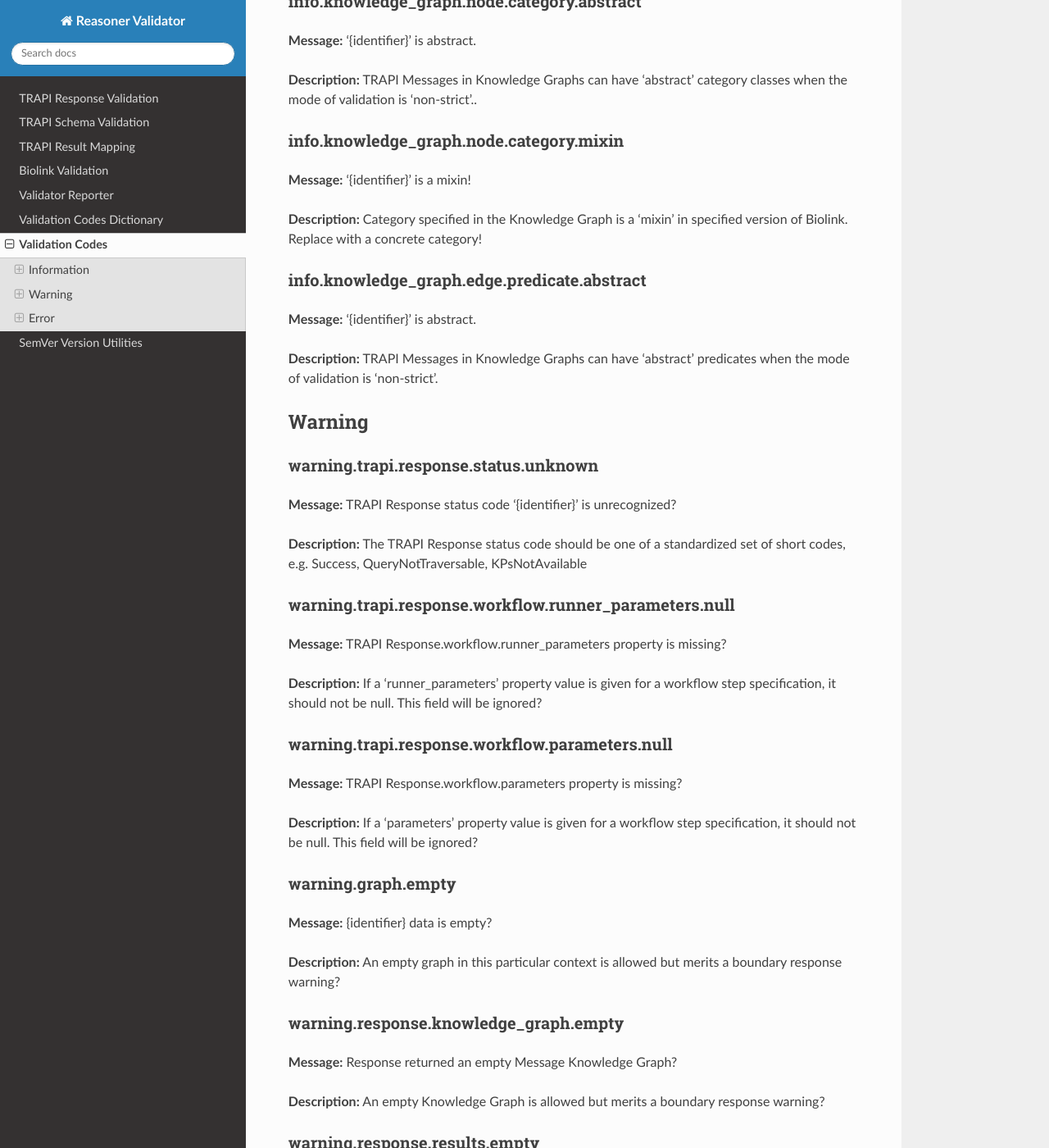
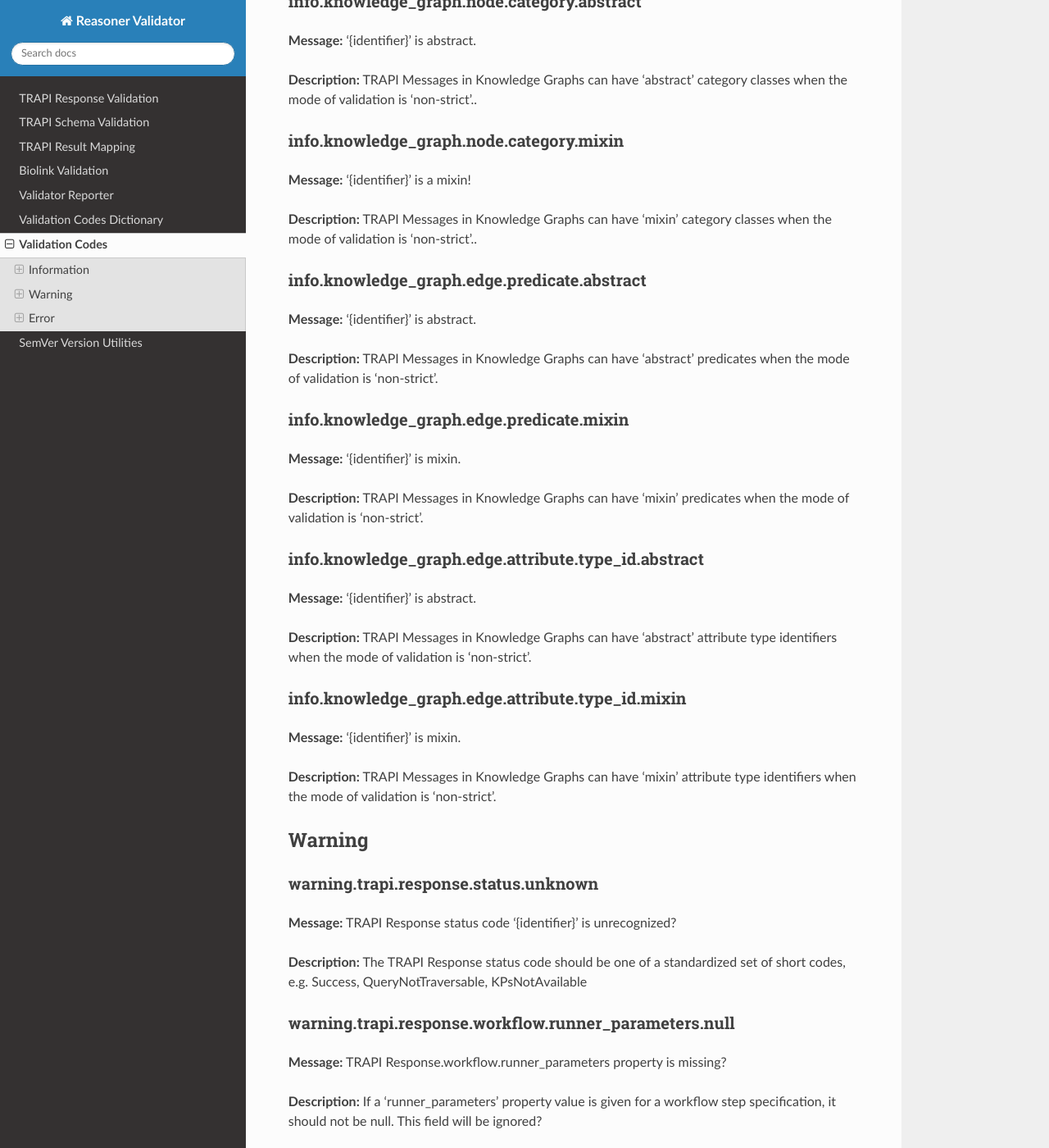
Before and after one commit to NCATSTranslator/reasoner-validator, a Sphinx documentation site: the page built from docs/validation_codes_dictionary.md, in a window 1280 px wide and 1400 px high, scrolled down 1760 px. Shown: the whole window at 82% size. Built offline with Sphinx 7.4.7 and the Read the Docs theme 2.0.0, drawn with Linux system fonts in a browser that asks for light colours; some of the changed text lies outside the part shown.

Commit message:
Added in attribute Type Id validation codes that were missing for 'generic' element filters

```diff
--- a/docs/validation_codes_dictionary.md
+++ b/docs/validation_codes_dictionary.md
@@ -72,13 +72,31 @@
 
 **Message:** '{identifier}' is a mixin!
 
-**Description:** Category specified in the Knowledge Graph is a 'mixin' in specified version of Biolink. Replace with a concrete category!
+**Description:** TRAPI Messages in Knowledge Graphs can have 'mixin' category classes when the mode of validation is 'non-strict'..
 
 ### info.knowledge_graph.edge.predicate.abstract
 
 **Message:** '{identifier}' is abstract.
 
 **Description:** TRAPI Messages in Knowledge Graphs can have 'abstract' predicates when the mode of validation is 'non-strict'.
+
+### info.knowledge_graph.edge.predicate.mixin
+
+**Message:** '{identifier}' is mixin.
+
+**Description:** TRAPI Messages in Knowledge Graphs can have 'mixin' predicates when the mode of validation is 'non-strict'.
+
+### info.knowledge_graph.edge.attribute.type_id.abstract
+
+**Message:** '{identifier}' is abstract.
+
+**Description:** TRAPI Messages in Knowledge Graphs can have 'abstract' attribute type identifiers when the mode of validation is 'non-strict'.
+
+### info.knowledge_graph.edge.attribute.type_id.mixin
+
+**Message:** '{identifier}' is mixin.
+
+**Description:** TRAPI Messages in Knowledge Graphs can have 'mixin' attribute type identifiers when the mode of validation is 'non-strict'.
 
 ## Warning
 
@@ -660,6 +678,24 @@
 
 **Description:** Value of the 'attributes' slot in Knowledge Graph edge must be an array of attributes!
 
+### error.knowledge_graph.edge.attribute.type_id.unknown
+
+**Message:** '{identifier}' is unknown attribute type identifier!
+
+**Description:** Edge Attribute type identifier specified in knowledge graph edge is not recorded in specified version of Biolink. Replace with a known term!
+
+### error.knowledge_graph.edge.attribute.type_id.abstract
+
+**Message:** '{identifier}' is abstract attribute type identifier!
+
+**Description:** Edge data validation is currently strict: attribute type identifiers cannot be 'abstract'. Replace with a concrete attribute type identifier!
+
+### error.knowledge_graph.edge.attribute.type_id.mixin
+
+**Message:** '{identifier}' is a mixin attribute type identifier!
+
+**Description:** Edge data validation is currently strict: attribute type identifiers cannot be of type 'mixin'. Replace with a concrete attribute type identifier!
+
 ### error.knowledge_graph.edge.attribute.type_id.missing
 
 **Message:** Edge attribute is missing its 'attribute_type_id' property!
```
Also changed, not shown: 1 other file.
